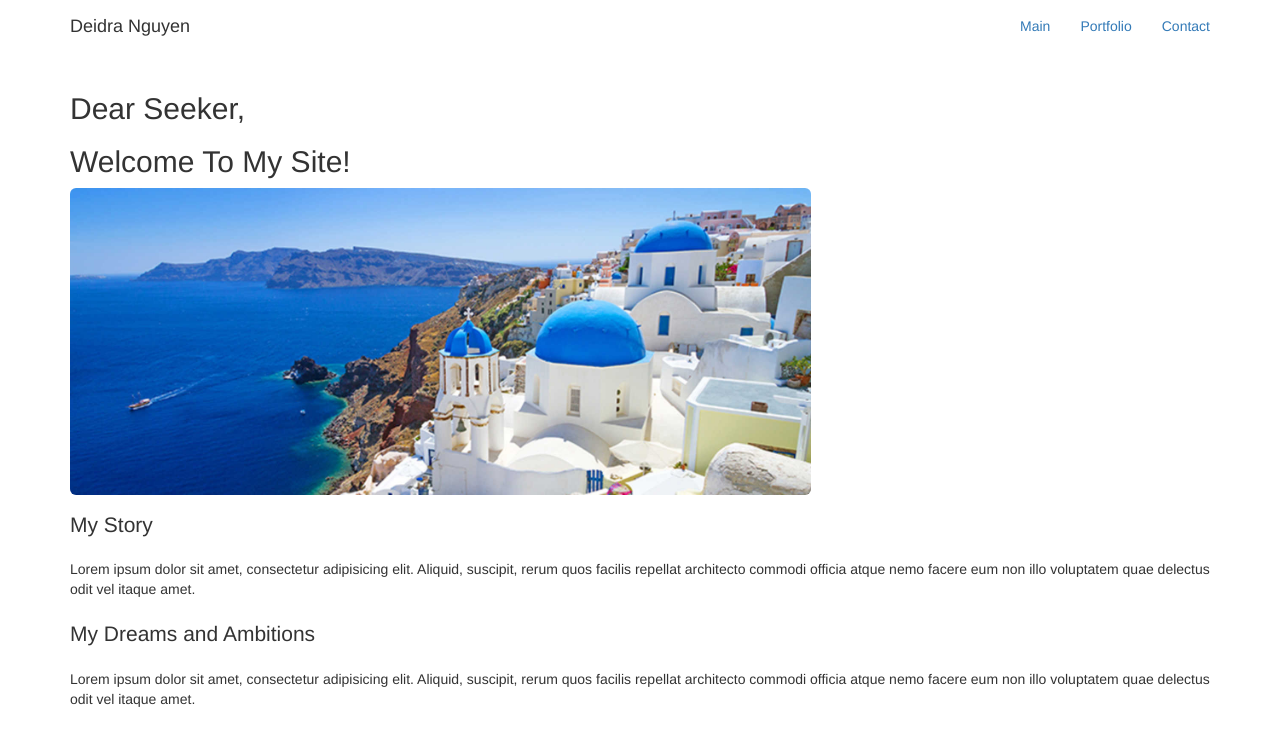
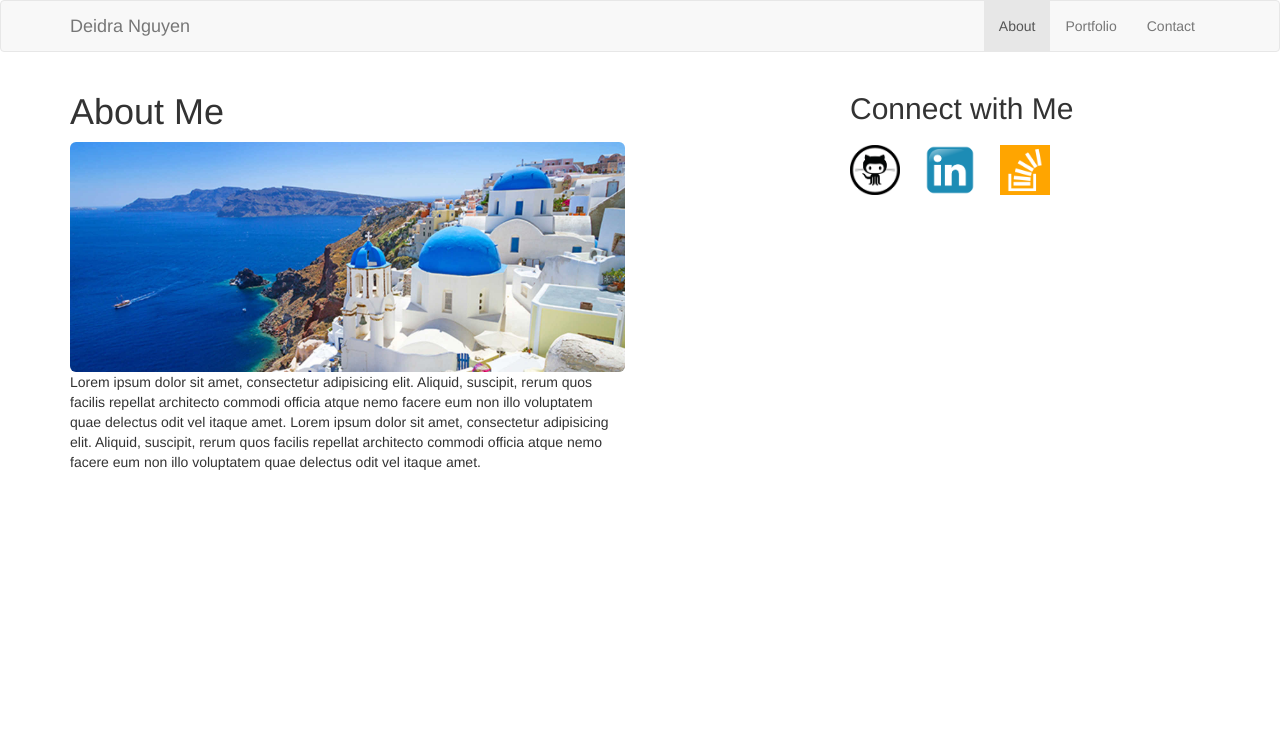
Before and after one commit to deeCodeMonkey/Bootstrap-Portfolio, a plain HTML site: page index.html in a window 1280 px wide. Drawn offline with nearby package versions, Linux system fonts and the light colour scheme.

Commit message:
bootstrap v1

```diff
--- a/CSS/style.css
+++ b/CSS/style.css
@@ -1,9 +1,7 @@
-.icon-feature {
-	font-size: 40px;
-    color: red;
+#icon {
+    float: left;
+    width: 50px;
+    height: auto;
+    margin-top: 10px;
+    margin-right: 25px;
 }
-
-#stt {
-    font-size: 40px;
-    color: red;
-}
--- a/index.html
+++ b/index.html
@@ -2,116 +2,55 @@
 <html>
 <head>
     <title>Bio</title>
+    <link rel="stylesheet" type="text/css" href="assets/css/reset.css">
     <link rel="stylesheet" href="https://maxcdn.bootstrapcdn.com/bootstrap/3.3.7/css/bootstrap.min.css" integrity="sha384-BVYiiSIFeK1dGmJRAkycuHAHRg32OmUcww7on3RYdg4Va+PmSTsz/K68vbdEjh4u" crossorigin="anonymous">
+    <link href="https://maxcdn.bootstrapcdn.com/bootswatch/3.3.7/sandstone/bootstrap.min.css" rel="stylesheet" integrity="sha384-G3G7OsJCbOk1USkOY4RfeX1z27YaWrZ1YuaQ5tbuawed9IoreRDpWpTkZLXQfPm3" crossorigin="anonymous">
     <link rel="stylesheet" href="CSS/style.css">
 
 </head>
 
 <body>
 
-    <div class="navbar">
+    <div class="navbar navbar-default">
         <div class="container">
-
-            <header class="navbar-brand"> Deidra Nguyen</header>
-
-            <ul class="nav navbar-nav navbar-right">
-                <li class="nav-item">
-                    <a class="nav-link active" href="#">Main</a>
-                </li>
-                <li class="nav-item">
-                    <a class="nav-link" href="#">Portfolio</a>
-                </li>
-                <li class="nav-item">
-                    <a class="nav-link" href="#">Contact</a>
-                </li>
+            <a class="navbar-brand" href="https://deecodemonkey.github.io/Bootstrap-Portfolio/index.html"> Deidra Nguyen</a>
+            <ul class="nav navbar-nav pull-right">
+                <li class="active"><a href="https://deecodemonkey.github.io/Bootstrap-Portfolio/index.html">About</a></li>
+                <li><a href="https://deecodemonkey.github.io/Bootstrap-Portfolio/portfolio.html">Portfolio</a></li>
+                <li><a href="https://deecodemonkey.github.io/Bootstrap-Portfolio/contact.html">Contact</a></li>
             </ul>
         </div>
     </div>
 
-    <!-- Full Width Image Header with Logo -->
-    <!-- Image backgrounds are set within the full-width-pics.css file. -->
+
     <div class="container">
-        <h2 class="section-heading">Dear Seeker,</h2>
-        <h2 class="section-heading">Welcome To My Site!</h2>
         <div class="row">
-            <div class="col-md-12">
-                <img src="CSS/images/greece.jpg" class="img-rounded" style="width: 65%">
+            <div class="col-md-6">
+                <h1 class="section-heading">About Me</h1>
+                <img src="CSS/images/greece.jpg" class="img-rounded" style="width: 100%">
+                <p class="section-paragraph">Lorem ipsum dolor sit amet, consectetur adipisicing elit. Aliquid, suscipit, rerum quos facilis repellat architecto commodi officia atque nemo facere eum non illo voluptatem quae delectus odit vel itaque amet. Lorem ipsum dolor sit amet, consectetur adipisicing elit. Aliquid, suscipit, rerum quos facilis repellat architecto commodi officia atque nemo facere eum non illo voluptatem quae delectus odit vel itaque amet.</p>
+
             </div>
 
-        </div>
-    </div>
+            <div class="col-lg-2">
+
+            </div>
+
+            <div class="col-md-4">
+                <h2>Connect with Me</h2>
+                <a href="https://github.com/deeCodeMonkey"><img src="css/images/github.png" class="social" alt="GitHub" id="icon" /></a>
+                <a href="https://www.linkedin.com/in/deidra-nguyen-7391b433/"><img src="css/images/linked.png" class="social" alt="LinkedIn" id="icon" /></a>
+                <a href="https://stackexchange.com/users/11145415/dee108"><img src="css/images/stack.png" class="social" alt="Stack Overflow" id="icon" /></a>
+            </div>
 
 
-            <!--<header class="image-bg-fluid-height">
-            <img class="img-responsive img-center" src="http://placehold.it/200x200&text=Logo" alt="">
-        </header>-->
+        </div>
 
-
-    <!-- Content Section -->
-    <section>
-        <div class="container">
-            <div class="row">
-                <div class="col-lg-12">
-                    <p class="lead section-lead" style="padding: 15px 0px 0px 0px;">My Story</p>
-                    <p class="section-paragraph">Lorem ipsum dolor sit amet, consectetur adipisicing elit. Aliquid, suscipit, rerum quos facilis repellat architecto commodi officia atque nemo facere eum non illo voluptatem quae delectus odit vel itaque amet.</p>
-                </div>
-            </div>
-        </div>
-    </section>
-
-    <!-- Fixed Height Image Aside -->
-    <!-- Image backgrounds are set within the full-width-pics.css file. -->
-    <aside class="image-bg-fixed-height"></aside>
-
-    <!-- Content Section -->
-    <section>
-        <div class="container">
-            <div class="row">
-                <div class="col-lg-12">
-                    <p class="lead section-lead" style="padding: 10px 0px 0px 0px;">My Dreams and Ambitions</p>
-                    <p class="section-paragraph">Lorem ipsum dolor sit amet, consectetur adipisicing elit. Aliquid, suscipit, rerum quos facilis repellat architecto commodi officia atque nemo facere eum non illo voluptatem quae delectus odit vel itaque amet.</p>
-                </div>
-            </div>
-            <!-- /.row -->
-        </div>
-        <!-- /.container -->
-    </section>
-
-
-
-    <!-- jQuery -->
-    <script src="js/jquery.js"></script>
-
-    <!-- Bootstrap Core JavaScript -->
-    <script src="js/bootstrap.min.js"></script>
+    </div>
 
 
 
 
-    <!-- <div class="container" style="background-color: red;">
-        <div class="row">
-            <div class="col-md-8">
-                <img src="C:\Users\Deidra\Bootstrap-Portfolio\CSS\images\bars.png" alt="bars">
-            </div>
-
-            <div class="col-md-3 col-md-offset-1" style="background-color: purple;">
-                <span><p>Alley of type and scrambled it to make a type specimen book. It has survived not only five centuries, but also the leap into electronic typesetting, remaining essentially unchanged. It was popularised in the 1960s with the release of Letraset sheets containing Lorem Ipsum passages, and more recently with desktop publishing software like Aldus PageMaker including versions of </span>
-                </p>
-            </div>
-        </div>
-    </div>
-
-    <div class="container" style="background-color: green;">
-        <div class="row">
-            <div class="col-md-12">
-                <article>
-                    <p>Welcome to my page! I am an accountant by trade and website developer by night.What is Lorem Ipsum? Lorem Ipsum is simply dummy text of the printing and typesetting industry. Lorem Ipsum has been the industry's standard dummy text ever since the 1500s, when an unknown printer took a galley of type and scrambled it to make a type specimen book. It has survived not only five centuries, but also the leap into electronic typesetting, remaining essentially unchanged. It was popularised in the 1960s with the release of Letraset sheets containing Lorem Ipsum passages, and more recently with desktop publishing software like Aldus PageMaker including versions of Lorem Ipsum</p>
-                </article>
-            </div>
-        </div>
-
-    </div>
-        -->
 </body>
 
 </html>
```
Also changed, not shown: contact.html (+22 -28 lines), portfolio.html (+11 -20 lines), CSS/images/bars.png (deleted), CSS/images/github.png (added), CSS/images/linked.png (added), CSS/images/stack.png (added).
